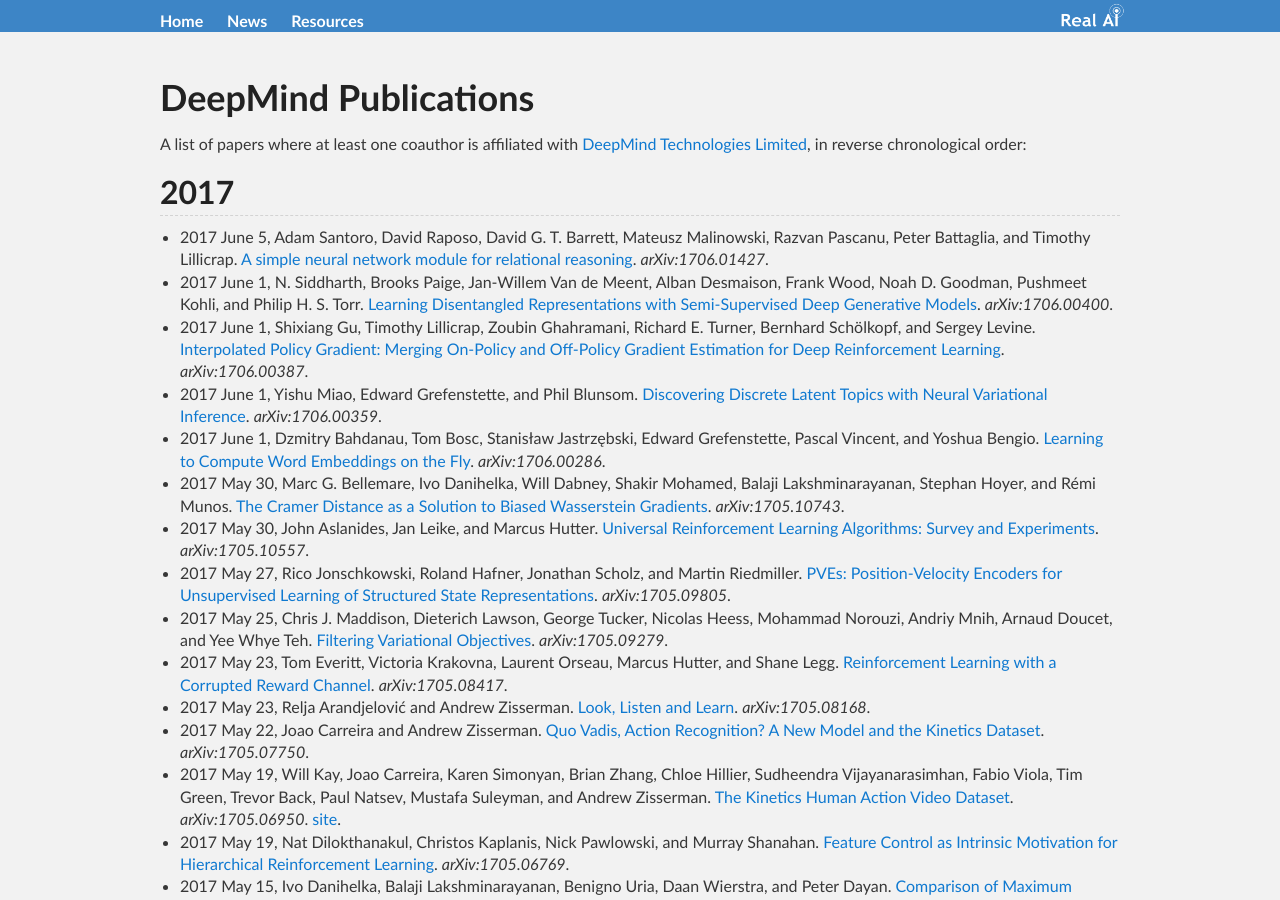
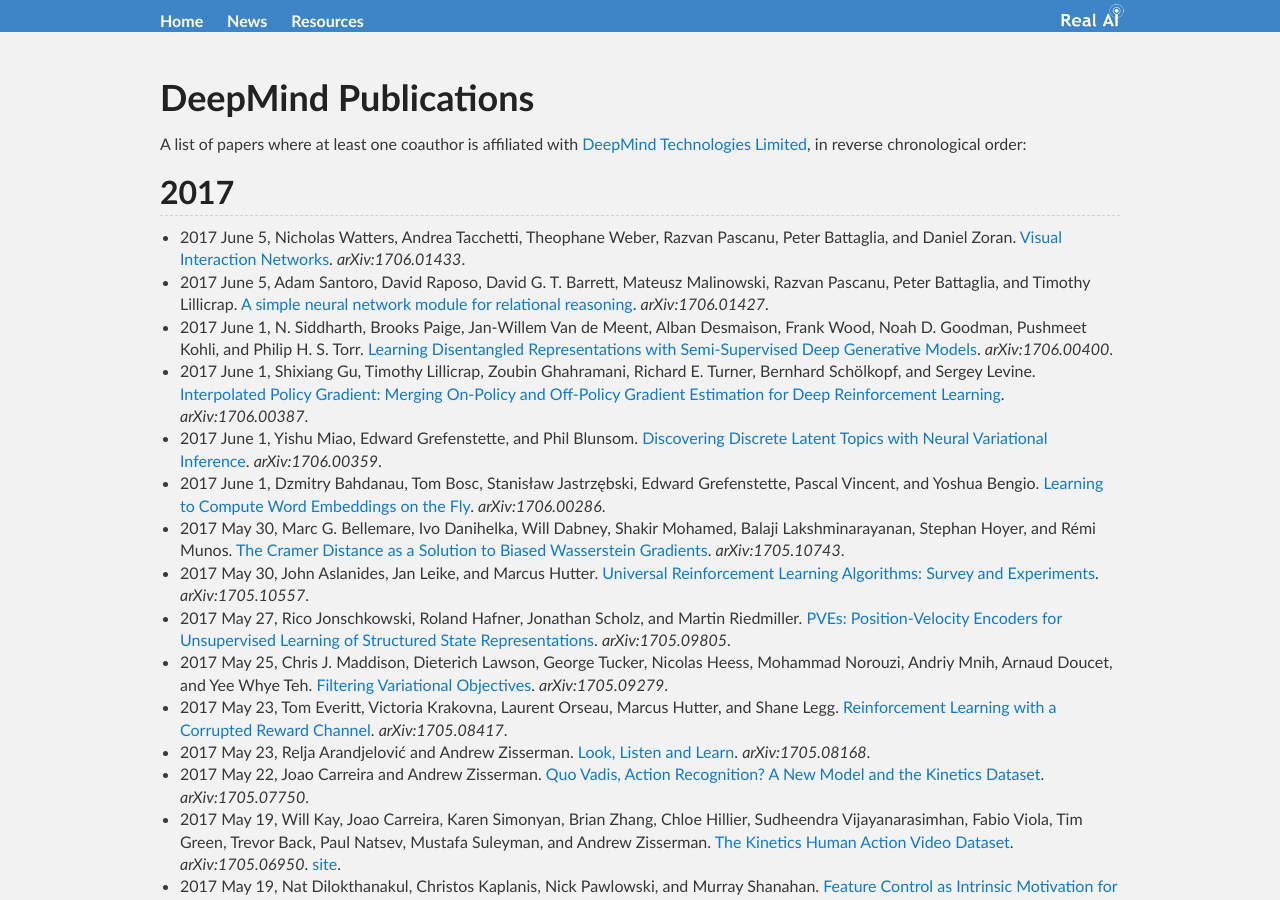
Before and after one commit to Tonywuhk/realai.org, a Jekyll site: the page built from labs/deepmind-publications.md, in a window 1280 px wide and 900 px high. Built offline with Jekyll 4.4.1, drawn with Linux system fonts in a browser that asks for light colours; our own code applies the rules of GitHub Pages for plain Markdown files; formulas are drawn with MathJax 3; comment, search, counter and statistics services are not loaded; the repository's description, which GitHub fills in, is left out.

Commit message:
Update deepmind-publications.md

```diff
--- a/labs/deepmind-publications.md
+++ b/labs/deepmind-publications.md
@@ -8,6 +8,7 @@
 
 ## 2017
 
+* 2017 June 5, Nicholas Watters, Andrea Tacchetti, Theophane Weber, Razvan Pascanu, Peter Battaglia, and Daniel Zoran. [Visual Interaction Networks](https://arxiv.org/abs/1706.01433). *arXiv:1706.01433*.
 * 2017 June 5, Adam Santoro, David Raposo, David G. T. Barrett, Mateusz Malinowski, Razvan Pascanu, Peter Battaglia, and Timothy Lillicrap. [A simple neural network module for relational reasoning](https://arxiv.org/abs/1706.01427). *arXiv:1706.01427*.
 * 2017 June 1, N. Siddharth, Brooks Paige, Jan-Willem Van de Meent, Alban Desmaison, Frank Wood, Noah D. Goodman, Pushmeet Kohli, and Philip H. S. Torr. [Learning Disentangled Representations with Semi-Supervised Deep Generative Models](https://arxiv.org/abs/1706.00400). *arXiv:1706.00400*.
 * 2017 June 1, Shixiang Gu, Timothy Lillicrap, Zoubin Ghahramani, Richard E. Turner, Bernhard Schölkopf, and Sergey Levine. [Interpolated Policy Gradient: Merging On-Policy and Off-Policy Gradient Estimation for Deep Reinforcement Learning](https://arxiv.org/abs/1706.00387). *arXiv:1706.00387*.
```
